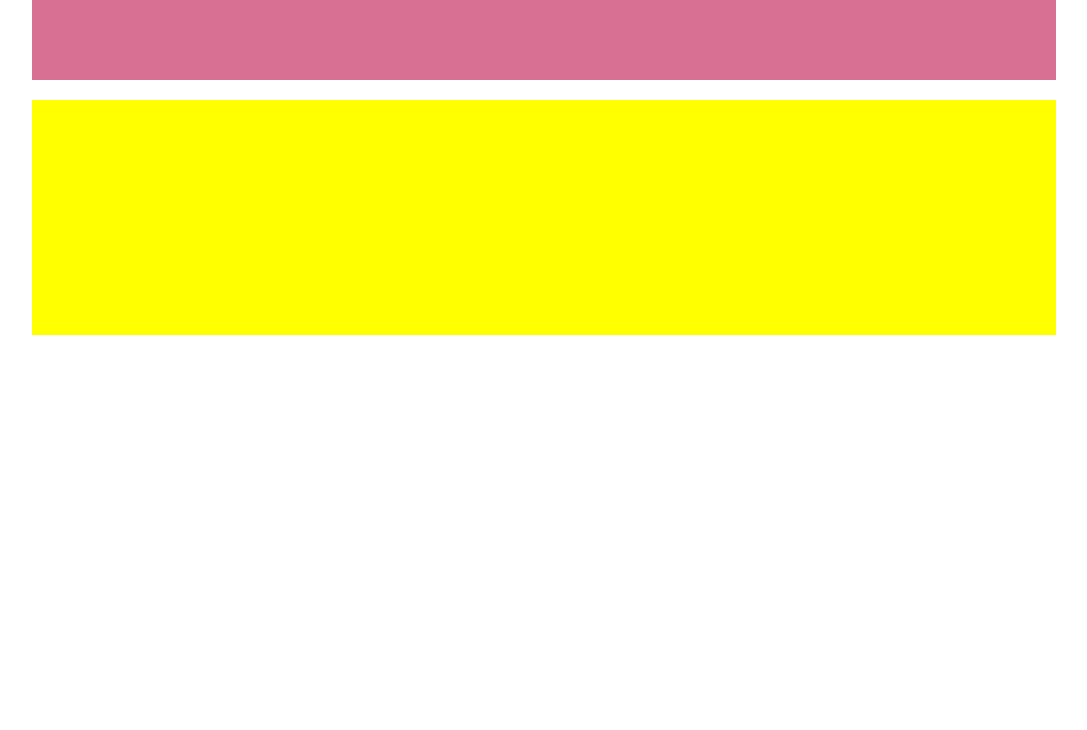
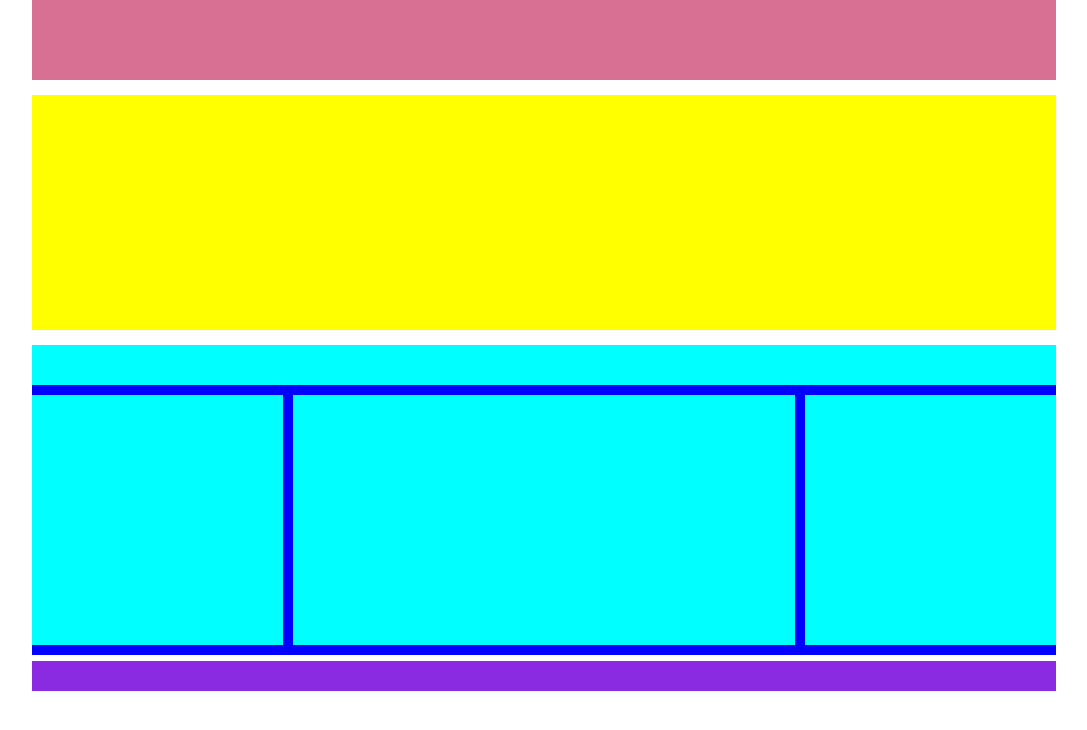
Before and after one commit to GerryFox22/htmlcss-struttura-wp, a plain HTML site: page index.html in a window 1280 px wide. Shown: the whole page, without its empty margins (96-1183 px from the left). Drawn offline with Linux system fonts and the light colour scheme.

Commit message:
ultime modifiche e termine layout pagina

```diff
--- a/css/style.css
+++ b/css/style.css
@@ -9,16 +9,55 @@ body{
     margin: auto;
 }
 
+.clearfix::after {
+    content: "";
+    clear: both;
+    display: table;
+  }
+
 .header-container {
     background-color: #d87093;
     width: 100%;
     height: 80px;
-    margin-bottom: 20px;
+    margin-bottom: 15px;
 }
 
 .section-1-container {
     background-color: yellow;
     width: 100%;
     height: 235px;
-    margin-bottom: 20px;
+    margin-bottom: 15px;
 }
+
+.header-section-2 {
+    background-color: aqua;
+    width: 100%;
+    height: 40px;
+}
+
+.body-section-2 {
+    background-color: blue;
+    margin-bottom: 6px;
+}
+
+.external-column {
+    float: left;
+    background-color: aqua;
+    width: calc(25% - 5px);
+    height: 250px;
+    margin: 10px 0;
+
+}
+
+.central-column {
+    float: left;
+    background-color: aqua;
+    width: calc(50% - 10px);
+    height: 250px;
+    margin: 10px 10px;
+}
+
+.footer-container {
+    background-color: blueviolet;
+    height: 30px;
+}
--- a/index.html
+++ b/index.html
@@ -31,7 +31,7 @@
             <div class="header-section-2"></div>
 
             <!-- body section 2 -->
-            <div class="body-section-2">
+            <div class="clearfix body-section-2">
                 <div class="column external-column"></div>
                 <div class="column central-column"></div>
                 <div class="column external-column"></div>
```
